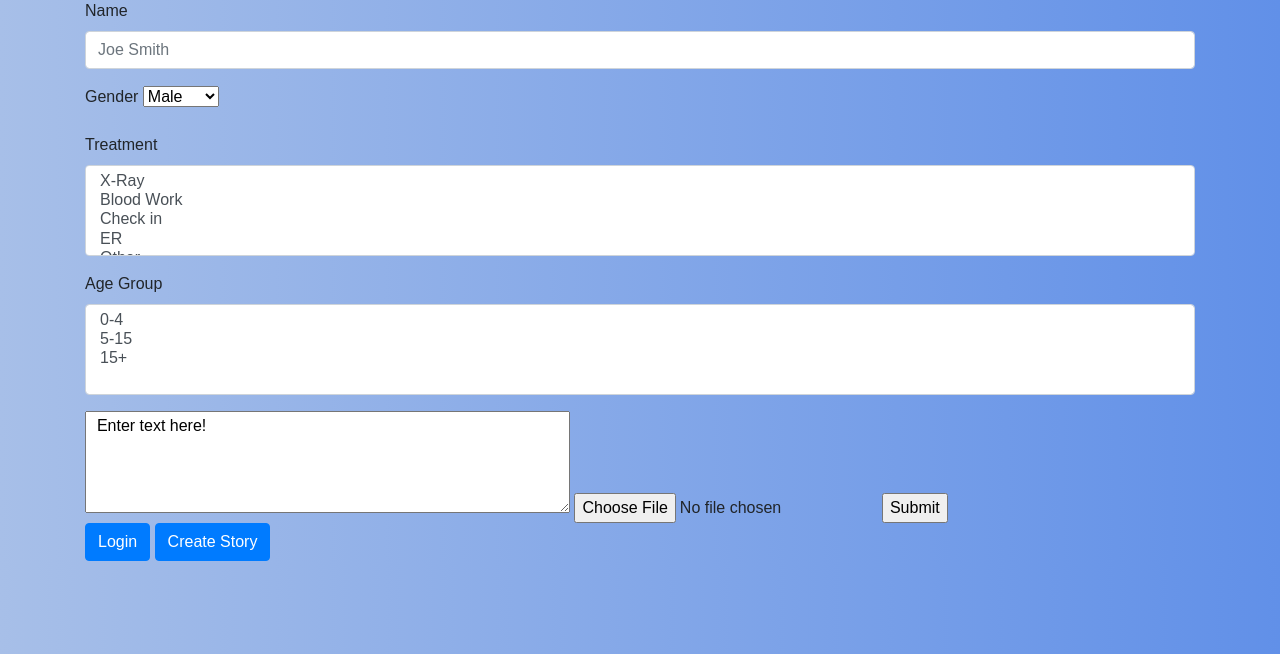
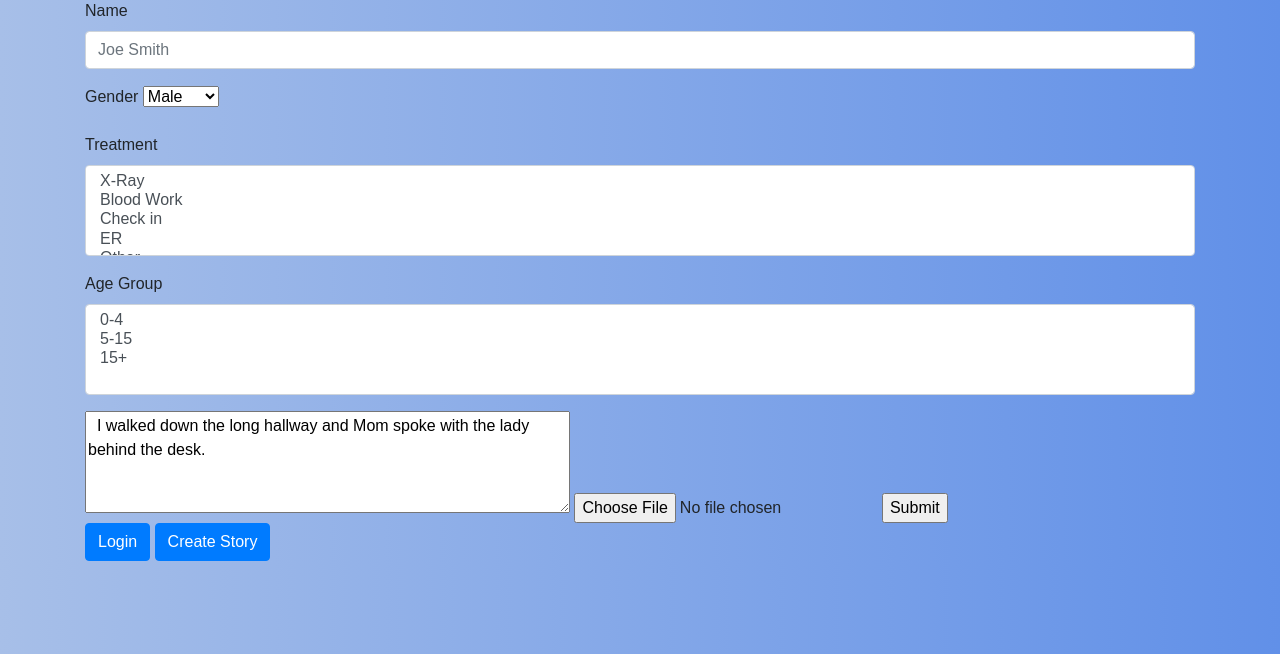
Before and after one commit to delaware19/team-5, a Flask app: template templates/createStories.html in a window 1280 px wide. Shown: the part 110-764 px from the top of the page. Run offline with Flask 2, Linux system fonts and the light colour scheme; the template is opened without the code that fills it, so the values that code supplies are empty; some libraries are stand-ins or nearby versions.

Commit message:
Changed default text inside textbox on createStories.html

```diff
--- a/templates/createStories.html
+++ b/templates/createStories.html
@@ -34,7 +34,7 @@
     </select>
   </div>
   <textarea rows="4" cols="50">
-  Enter text here!
+  I walked down the long hallway and Mom spoke with the lady behind the desk.
   </textarea>
 <!--  todo temporarily placed for the functionality can be moved for actual story creation page-->
   <form action = "/uploader" method = "POST"
```
